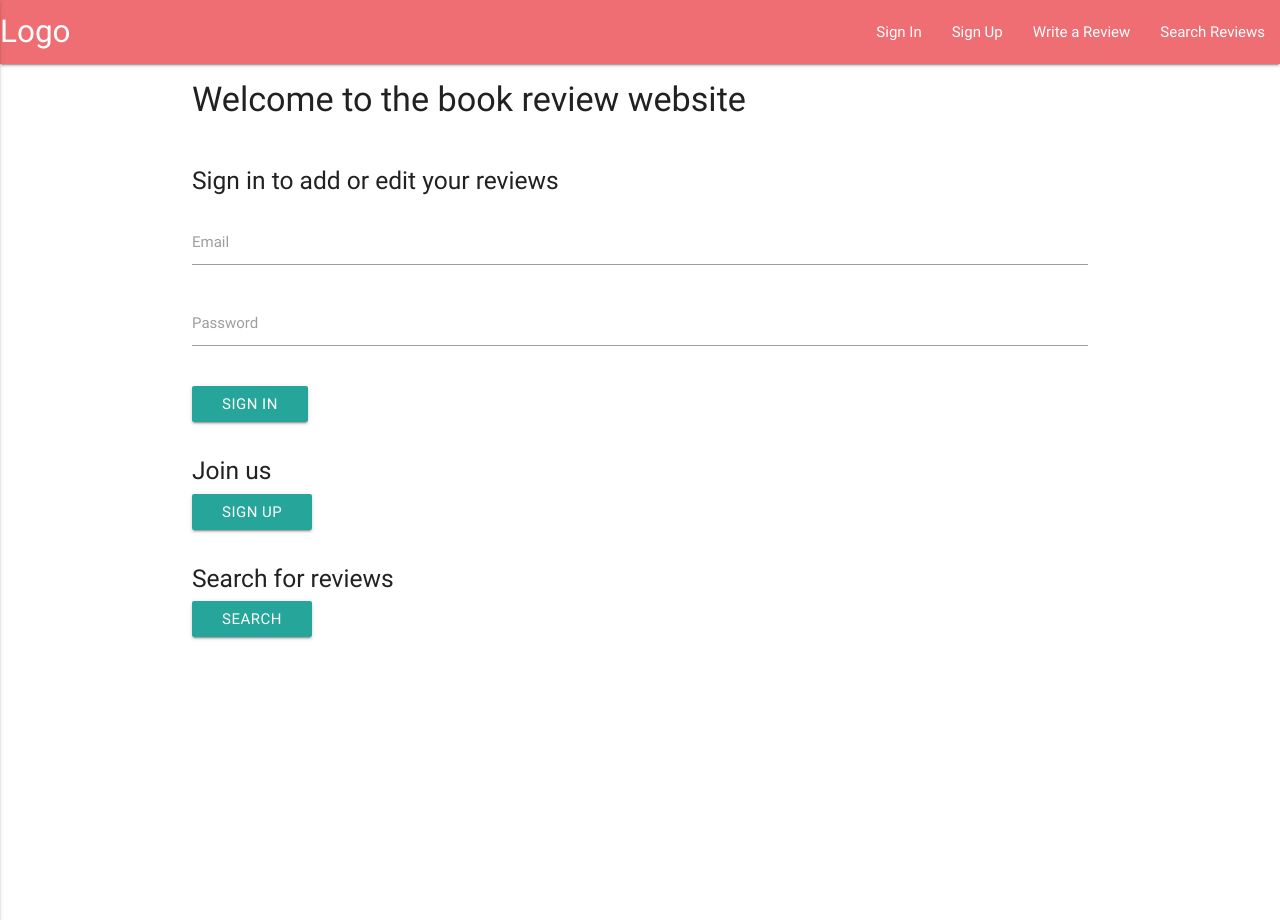
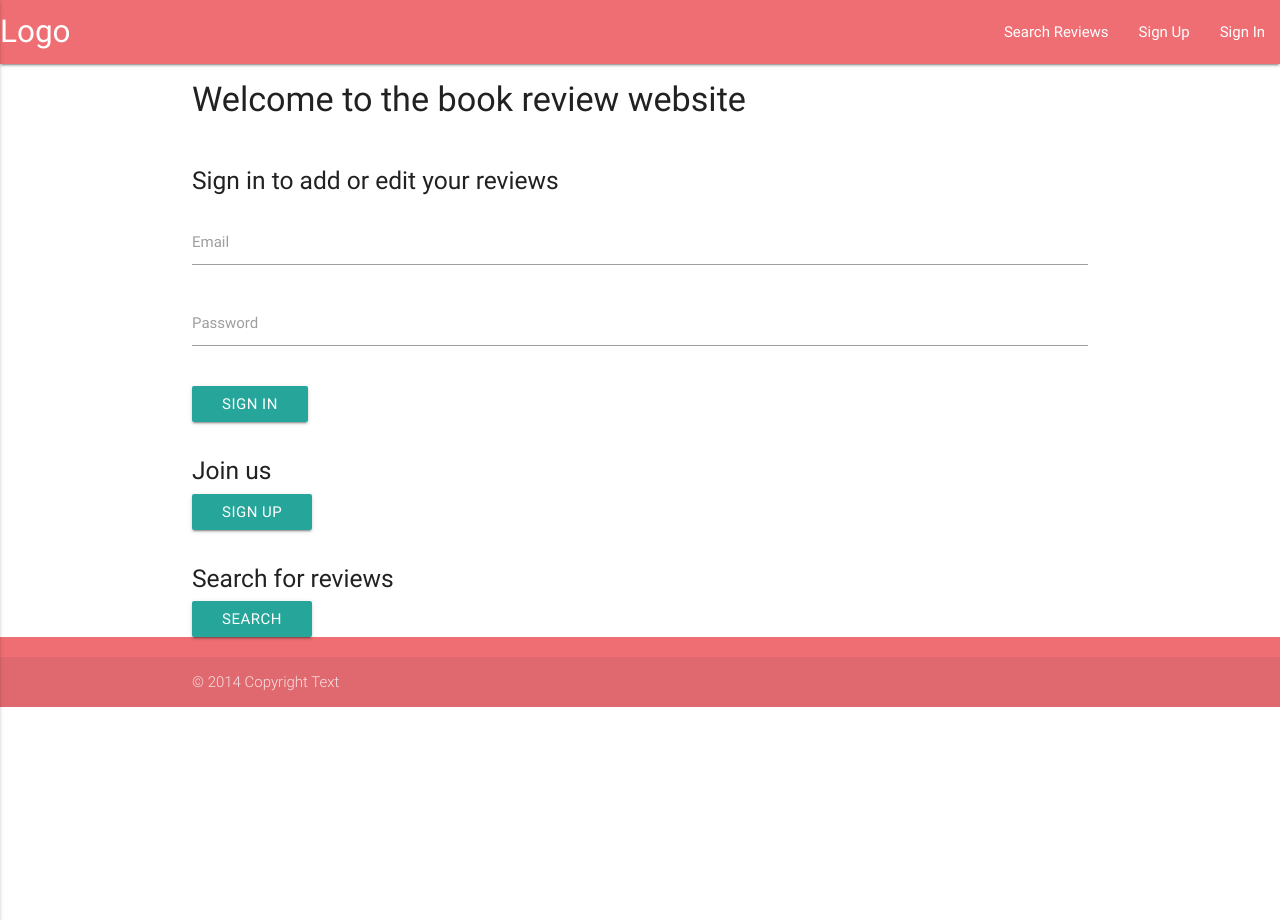
Before and after one commit to amosborn/milestone-project-3, a Flask app: page / in a window 1280 px wide. Run offline with Flask 2, Linux system fonts and the light colour scheme; some libraries are stand-ins or nearby versions.

Commit message:
Reword nav links, added footer, linked style.css

```diff
--- /dev/null
+++ b/static/css/style.css
@@ -0,0 +1,9 @@
+body {
+    display: flex;
+    min-height: 100vh;
+    flex-direction: column;
+  }
+
+  main {
+    flex: 1 0 auto;
+  }
--- a/templates/base.html
+++ b/templates/base.html
@@ -6,6 +6,7 @@
     <meta http-equiv="X-UA-Compatible" content="ie=edge">
     <link href="https://fonts.googleapis.com/icon?family=Material+Icons" rel="stylesheet">
     <link rel="stylesheet" href="https://cdnjs.cloudflare.com/ajax/libs/materialize/0.100.2/css/materialize.min.css">
+    <link rel="stylesheet" href="{{url_for('static', filename='css/style.css')}}" type="text/css" />
     <title>Book Review Website</title>
 </head>
 <body>
@@ -15,23 +16,29 @@
                 <a href="{{ url_for('index') }}" class="brand-logo">Logo</a>
                 <a href="#" data-activates="mobile-demo" class="button-collapse sidenav sidenav-trigger"><i class="material-icons">menu</i></a>
                 <ul id="nav-mobile" class="right hide-on-med-and-down">
+                    <li><a href="{{ url_for('search') }}">Search Reviews</a></li>
+                    <li><a href="{{ url_for('add_user') }}">Sign Up</a></li>
                     <li><a href="{{ url_for('index') }}">Sign In</a></li>
+                </ul>
+                <ul class="side-nav" id="mobile-demo">
+                    <li><a href="{{ url_for('search') }}">Search</a></li>
                     <li><a href="{{ url_for('add_user') }}">Sign Up</a></li>
-                    <li><a href="{{ url_for('add_review') }}">Write a Review</a></li>
-                    <li><a href="">Search Reviews</a></li>
+                    <li><a href="{{ url_for('index') }}">Sign In</a></li>
                 </ul>
             </div>
         </nav>
-        <ul class="side-nav" id="mobile-demo">
-            <li><a href="{{url_for('index') }}">Sign In</a></li>
-            <li><a href="{{ url_for('add_user') }}">Sign Up</a></li>
-            <li><a href="{{ url_for('add_review') }}">Write Review</a></li>
-            <li><a href="">Search</a></li>
-        </ul>
     </header>
 
     {% block content %}
     {% endblock %}
+
+    <footer class="page-footer">
+        <div class="footer-copyright">
+            <div class="container">
+                © 2014 Copyright Text
+            </div>
+        </div>
+    </footer>
 
     <script src="https://cdnjs.cloudflare.com/ajax/libs/jquery/3.2.1/jquery.min.js"></script>
     <script src="https://cdnjs.cloudflare.com/ajax/libs/materialize/0.100.2/js/materialize.min.js"></script>
```
